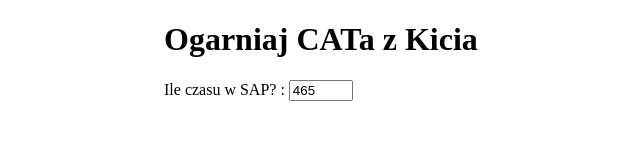
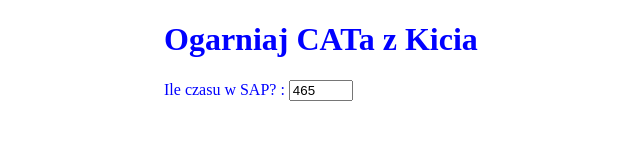
Before and after one commit to bambusmalpa/formExercise, a plain HTML site: page index.html in a window 1280 px wide. Shown: the whole page, without its empty margins (226-866 px from the left). Drawn offline with Linux system fonts and the light colour scheme.

Commit message:
Update style.css

```diff
--- a/style.css
+++ b/style.css
@@ -1,5 +1,6 @@
 .container{
   width:500px;
-  color:"blue";
+  height:100%;
+  color:blue;
   margin:auto;
 }
```
